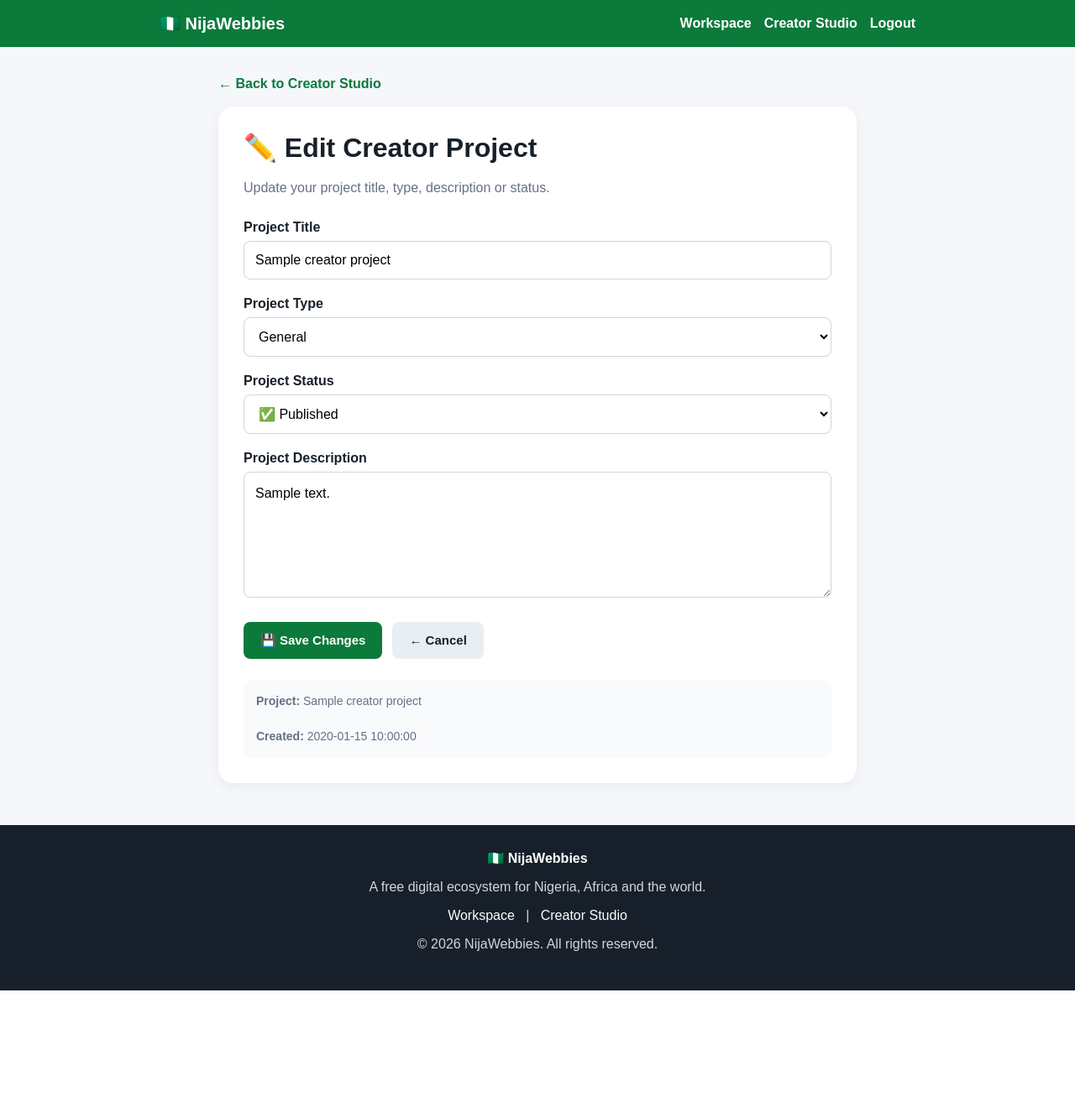
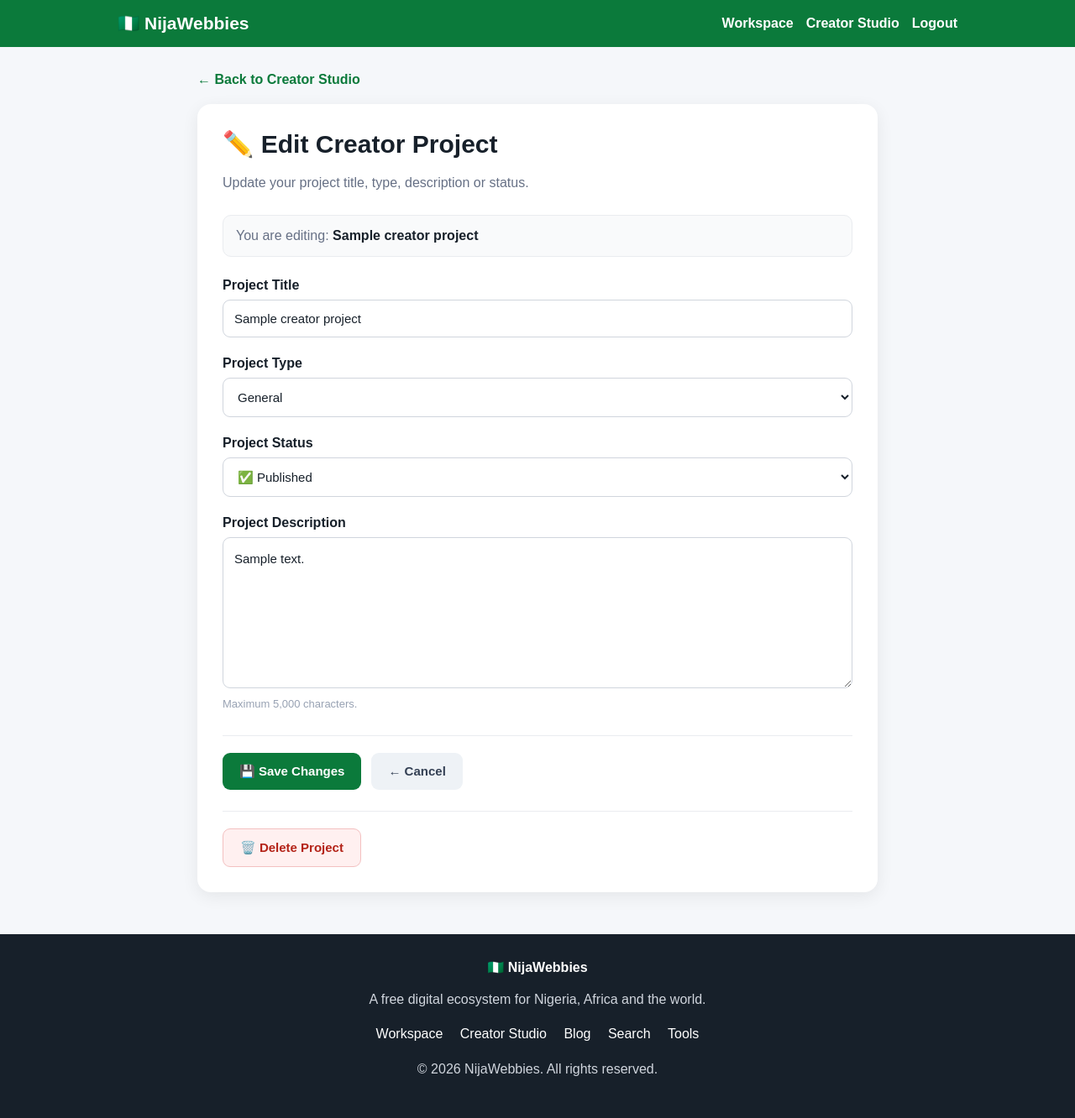
Before and after one commit to rajiolayinka77-lang/Nijawebbies, a Flask app: page /edit-creator-project/1 in a window 1280 px wide. Shown: the whole page at 84% size. Before the commit the page ends 1180 px from the top, so only its background shows below. Run offline with Flask 3, Linux system fonts and the light colour scheme; the visitor is signed in with stand-in values (Sample User, id 1); a database or web service that is not in the repository returns one stand-in record (values such as "Sample title"); some libraries are stand-ins or nearby versions.

Commit message:
Update edit_creator_project.html

```diff
--- a/templates/edit_creator_project.html
+++ b/templates/edit_creator_project.html
@@ -33,7 +31,7 @@
     }
 
     .nav {
-            max-width: 900px;
+        max-width: 1000px;
         margin: auto;
         display: flex;
         justify-content: space-between;
@@ -42,7 +40,7 @@
     }
 
     .logo {
-            font-size: 20px;
+        font-size: 21px;
         font-weight: bold;
     }
 
@@ -62,15 +60,19 @@
         text-decoration: underline;
     }
 
+    /* =========================
+       MAIN CONTAINER
+    ========================= */
+
     .container {
-            max-width: 800px;
-            margin: 35px auto;
+        max-width: 850px;
+        margin: 30px auto;
         padding: 0 20px;
     }
 
     .back-link {
         display: inline-block;
-            margin-bottom: 18px;
+        margin-bottom: 20px;
         color: #0b7a3b;
         text-decoration: none;
         font-weight: bold;
@@ -80,23 +82,9 @@
         text-decoration: underline;
     }
 
-        .card {
-            background: white;
-            padding: 30px;
-            border-radius: 18px;
-            box-shadow: 0 4px 15px rgba(0,0,0,0.06);
-        }
-
-        h1 {
-            margin-top: 0;
-            margin-bottom: 10px;
-        }
-
-        .intro {
-            color: #667085;
-            line-height: 1.6;
-            margin-bottom: 25px;
-        }
+    /* =========================
+       FLASH MESSAGES
+    ========================= */
 
     .flash {
         padding: 14px 18px;
@@ -120,85 +108,155 @@
         color: #795b00;
     }
 
+    /* =========================
+       CARD
+    ========================= */
+
+    .card {
+        background: white;
+        border-radius: 16px;
+        padding: 30px;
+        box-shadow: 0 5px 20px rgba(0, 0, 0, 0.07);
+    }
+
+    .card h1 {
+        margin: 0 0 8px;
+        font-size: 30px;
+    }
+
+    .intro {
+        color: #667085;
+        line-height: 1.6;
+        margin-bottom: 25px;
+    }
+
+    /* =========================
+       PROJECT INFO
+    ========================= */
+
+    .project-info {
+        background: #f9fafb;
+        border: 1px solid #eaecf0;
+        border-radius: 10px;
+        padding: 15px;
+        margin-bottom: 25px;
+        color: #667085;
+    }
+
+    .project-info strong {
+        color: #17202a;
+    }
+
+    /* =========================
+       FORM
+    ========================= */
+
+    .form-group {
+        margin-bottom: 22px;
+    }
+
     label {
         display: block;
-            margin-top: 20px;
-            margin-bottom: 7px;
+        margin-bottom: 8px;
         font-weight: bold;
+        color: #17202a;
     }
 
     input,
-        textarea,
-        select {
+    select,
+    textarea {
         width: 100%;
         padding: 13px;
         border: 1px solid #d0d5dd;
-            border-radius: 8px;
-            font-size: 16px;
-            font-family: inherit;
+        border-radius: 9px;
+        font-size: 15px;
+        font-family: Arial, sans-serif;
         background: white;
+        color: #17202a;
     }
 
     input:focus,
-        textarea:focus,
-        select:focus {
+    select:focus,
+    textarea:focus {
         outline: none;
         border-color: #0b7a3b;
-            box-shadow: 0 0 0 2px rgba(11,122,59,0.10);
+        box-shadow: 0 0 0 2px rgba(11, 122, 59, 0.10);
     }
 
     textarea {
-            min-height: 150px;
+        min-height: 180px;
         resize: vertical;
-            line-height: 1.5;
+        line-height: 1.6;
     }
 
-        .buttons {
-            margin-top: 25px;
+    .help-text {
+        margin-top: 7px;
+        font-size: 13px;
+        color: #98a2b3;
+    }
+
+    /* =========================
+       BUTTONS
+    ========================= */
+
+    .actions {
         display: flex;
         gap: 12px;
         flex-wrap: wrap;
+        margin-top: 30px;
+        padding-top: 20px;
+        border-top: 1px solid #eaecf0;
     }
 
-        button,
-        .back {
+    .btn {
+        display: inline-block;
         padding: 13px 20px;
-            border-radius: 8px;
-            border: none;
+        border-radius: 9px;
+        text-decoration: none;
+        font-size: 15px;
         font-weight: bold;
-            font-size: 15px;
-            text-decoration: none;
         cursor: pointer;
-            display: inline-block;
+        text-align: center;
     }
 
-        button {
+    .save-btn {
+        border: none;
         background: #0b7a3b;
         color: white;
     }
 
-        button:hover {
+    .save-btn:hover {
         background: #08632f;
     }
 
-        .back {
-            background: #e9eef2;
-            color: #17202a;
+    .cancel-btn {
+        background: #eef2f6;
+        color: #344054;
     }
 
-        .back:hover {
-            background: #dfe5e9;
+    .cancel-btn:hover {
+        background: #e4e7ec;
     }
 
-        .project-info {
+    .delete-section {
         margin-top: 25px;
-            padding: 15px;
-            background: #f8fafc;
-            border-radius: 10px;
-            color: #667085;
-            font-size: 14px;
-            line-height: 1.5;
+        padding-top: 20px;
+        border-top: 1px solid #eaecf0;
     }
+
+    .delete-btn {
+        border: 1px solid #f3c0c0;
+        background: #fff0f0;
+        color: #b42318;
+    }
+
+    .delete-btn:hover {
+        background: #ffe4e4;
+    }
+
+    /* =========================
+       FOOTER
+    ========================= */
 
     footer {
         margin-top: 50px;
@@ -210,60 +268,58 @@
 
     footer p {
         color: #d0d5dd;
+        line-height: 1.6;
     }
 
     footer a {
         color: white;
         text-decoration: none;
+        margin: 0 8px;
     }
 
     footer a:hover {
         text-decoration: underline;
     }
 
-        @media (max-width: 650px) {
+    /* =========================
+       MOBILE
+    ========================= */
+
+    @media (max-width: 600px) {
 
         .nav {
             flex-direction: column;
             align-items: flex-start;
         }
 
-            .nav-links {
-                width: 100%;
-                gap: 10px;
+        .container {
+            margin: 20px auto;
+            padding: 0 15px;
         }
 
         .card {
             padding: 22px;
         }
 
-            h1 {
+        .card h1 {
             font-size: 25px;
         }
 
-            .buttons {
+        .actions {
             flex-direction: column;
         }
 
-            button,
-            .back {
+        .btn {
             width: 100%;
-                text-align: center;
         }
 
     }
 
 </style>
 
-</head>
-
-
-<body>
-
-
-<header>
-
-    <div class="nav">
+</head><body><!-- =========================
+     HEADER
+========================= --><header><div class="nav">
 
     <div class="logo">
         🇳🇬 NijaWebbies
@@ -327,26 +382,47 @@
 {% endwith %}
 
 
-    <div class="card">
+<!-- =========================
+     EDIT CARD
+========================= -->
 
+<section class="card">
 
     <h1>
         ✏️ Edit Creator Project
     </h1>
-
 
     <p class="intro">
         Update your project title, type, description or status.
     </p>
 
 
+    <!-- CURRENT PROJECT -->
+
+    <div class="project-info">
+
+        You are editing:
+
+        <strong>
+            {{ project.title }}
+        </strong>
+
+    </div>
+
+
+    <!-- =========================
+         EDIT FORM
+    ========================= -->
+
     <form
         method="POST"
-            action="{{ url_for('edit_creator_project', project_id=project['id']) }}"
+        action="{{ url_for('edit_creator_project', project_id=project.id) }}"
     >
 
 
         <!-- PROJECT TITLE -->
+
+        <div class="form-group">
 
             <label for="title">
                 Project Title
@@ -356,13 +432,18 @@
                 type="text"
                 id="title"
                 name="title"
-                value="{{ project['title']|default('', true)|forceescape }}"
+                value="{{ project.title or '' }}"
                 maxlength="150"
+                placeholder="Enter your project title"
                 required
             >
 
+        </div>
+
 
         <!-- PROJECT TYPE -->
+
+        <div class="form-group">
 
             <label for="project_type">
                 Project Type
@@ -394,7 +475,7 @@
 
                 <option
                     value="✍️ Blog"
-                    {% if project['project_type'] == '✍️ Blog' %}
+                    {% if project.project_type == "✍️ Blog" %}
                         selected
                     {% endif %}
                 >
@@ -448,8 +529,12 @@
 
             </select>
 
+        </div>
+
 
         <!-- PROJECT STATUS -->
+
+        <div class="form-group">
 
             <label for="status">
                 Project Status
@@ -499,8 +584,12 @@
 
             </select>
 
+        </div>
 
-            <!-- PROJECT DESCRIPTION -->
+
+        <!-- DESCRIPTION -->
+
+        <div class="form-group">
 
             <label for="description">
                 Project Description
@@ -510,21 +599,33 @@
                 id="description"
                 name="description"
                 maxlength="5000"
-                placeholder="Describe your project, idea, goals or content..."
-            >{{ project['description']|default('', true)|forceescape }}</textarea>
+                placeholder="Describe your project, ideas, goals or important notes..."
+            >{{ project.description or '' }}</textarea>
+
+            <div class="help-text">
+                Maximum 5,000 characters.
+            </div>
+
+        </div>
 
 
-            <!-- BUTTONS -->
+        <!-- =========================
+             SAVE / CANCEL
+        ========================= -->
 
-            <div class="buttons">
+        <div class="actions">
 
-                <button type="submit">
+            <button
+                type="submit"
+                class="btn save-btn"
+            >
                 💾 Save Changes
             </button>
 
+
             <a
-                    class="back"
-                    href="{{ url_for('creator_studio') }}"
+                href="{{ url_for('view_creator_project', project_id=project.id) }}"
+                class="btn cancel-btn"
             >
                 ← Cancel
             </a>
@@ -532,38 +633,38 @@
         </div>
 
 
-            <!-- PROJECT INFORMATION -->
-
-            <div class="project-info">
-
-                <strong>Project:</strong>
-                {{ project['title']|default('', true) }}
+    </form>
 
 
-                {% if project['created_at'] %}
+    <!-- =========================
+         DELETE
+    ========================= -->
 
-                    <br><br>
+    <div class="delete-section">
 
-                    <strong>Created:</strong>
-                    {{ project['created_at'] }}
+        <form
+            method="POST"
+            action="{{ url_for('delete_creator_project', project_id=project.id) }}"
+            onsubmit="return confirm('Are you sure you want to delete this project?');"
+        >
 
-                {% endif %}
+            <button
+                type="submit"
+                class="btn delete-btn"
+            >
+                🗑️ Delete Project
+            </button>
+
+        </form>
 
     </div>
 
 
-        </form>
+</section>
 
-
-    </div>
-
-
-</main>
-
-
-<footer>
-
-    <strong>
+</main><!-- =========================
+     FOOTER
+========================= --><footer><strong>
     🇳🇬 NijaWebbies
 </strong>
 
@@ -577,10 +678,20 @@
         Workspace
     </a>
 
-        &nbsp; | &nbsp;
-
     <a href="{{ url_for('creator_studio') }}">
         Creator Studio
+    </a>
+
+    <a href="{{ url_for('blog') }}">
+        Blog
+    </a>
+
+    <a href="{{ url_for('search') }}">
+        Search
+    </a>
+
+    <a href="{{ url_for('tools') }}">
+        Tools
     </a>
 
 </p>
```
Also changed, not shown: other parts of templates/edit_creator_project.html (+30 -37 lines). Lines whose indentation alone changed are shown as unchanged.
